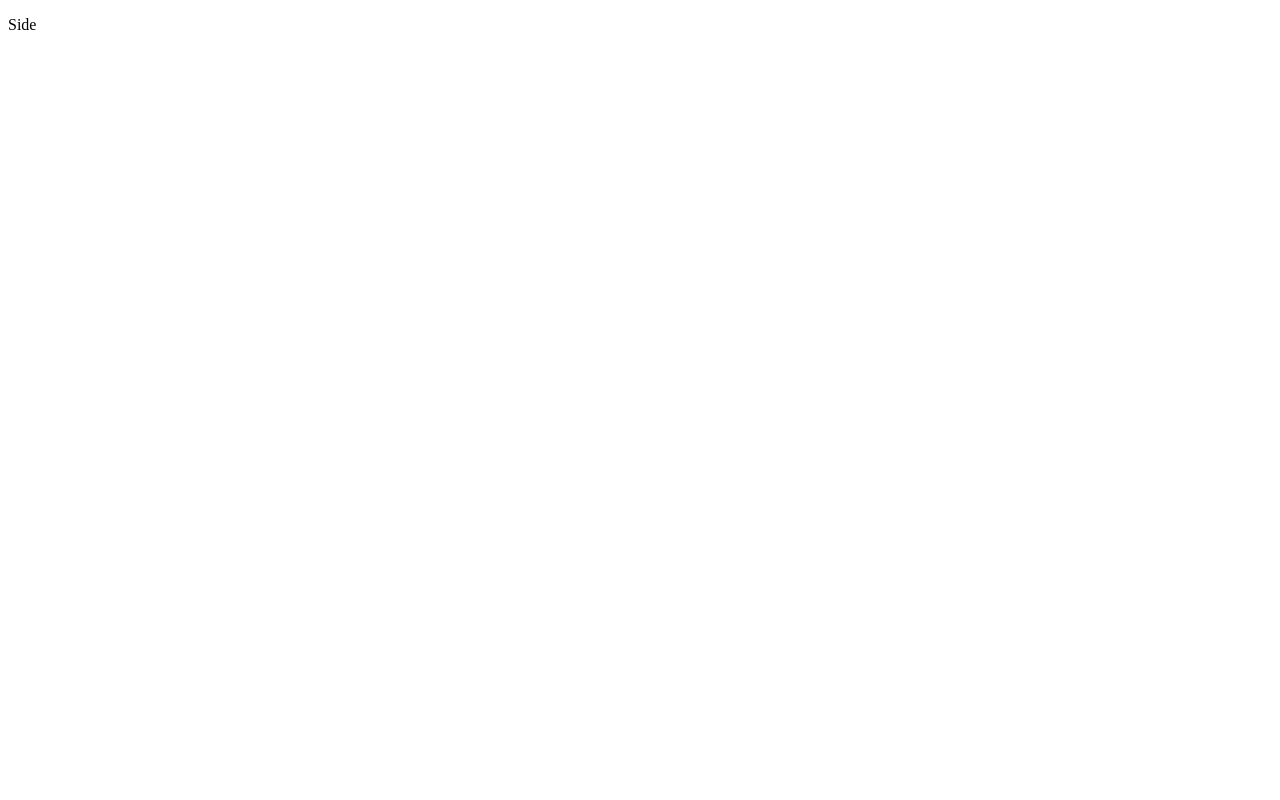
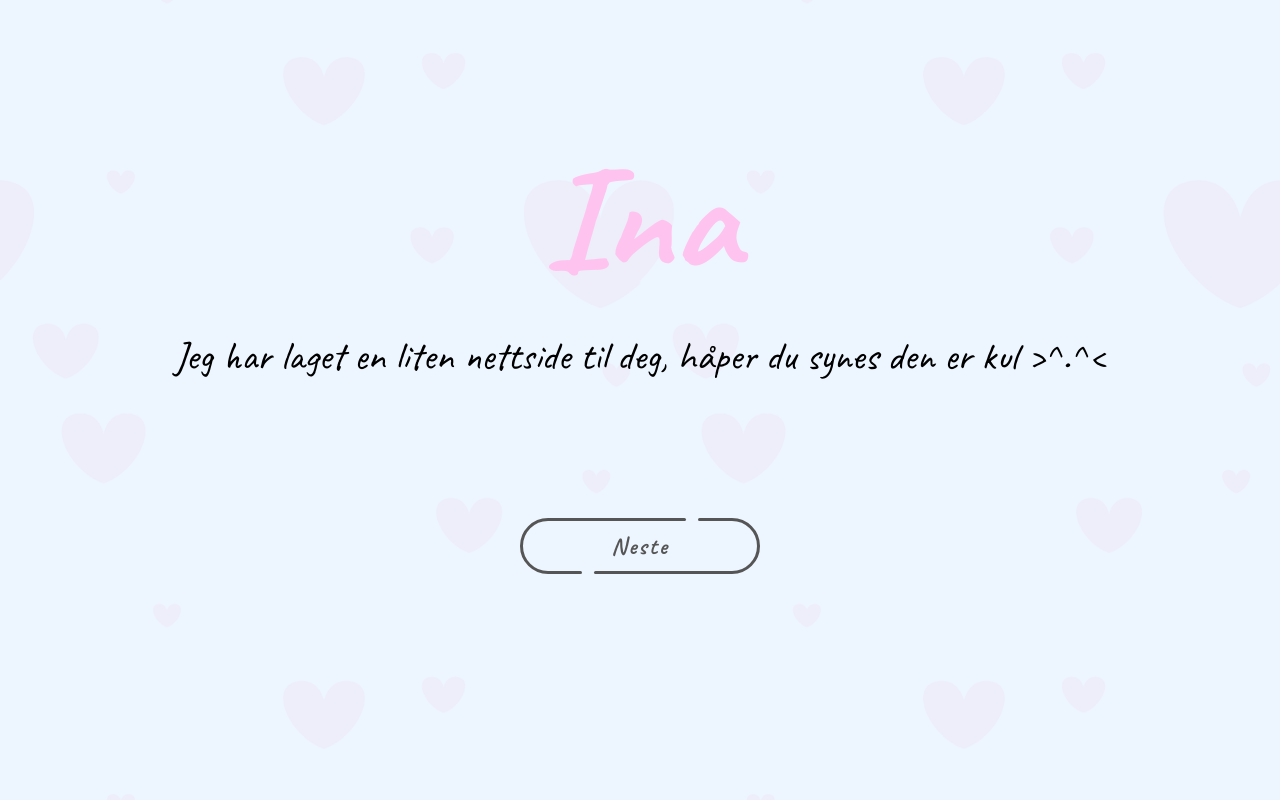
Before and after one commit to Mariusholten/mariusholten.github.io, a plain HTML site: page index.html in a window 1280 px wide. Shown: the top 800 px of the page. Drawn offline with nearby package versions, Linux system fonts and the light colour scheme.

Commit message:
Add files via upload

```diff
--- /dev/null
+++ b/index.css
@@ -0,0 +1,286 @@
+@import url('https://fonts.googleapis.com/css2?family=Caveat+Brush&family=Caveat:wght@400..700&display=swap');
+
+img {
+	width: 15%;
+	margin-bottom: 0px;
+	transition: transform .8s ease-in-out;
+}
+img:hover{
+	transform: rotate(360deg);
+}
+
+* {
+    scroll-behavior: smooth;
+}
+
+section {
+    height: 100vh;
+    width: 100%;
+	display: flex;
+	align-items: center;
+	justify-content: center;
+}
+
+body {
+	margin: 0%;
+	font-family: "Caveat", cursive;
+	font-weight: 400;
+	font-style: normal;
+	background-color: rgb(237, 246, 255);
+}
+body::before{
+	content: "";
+	background-image: url("hearts.png");
+	background-size: cover;
+	background-attachment: fixed;
+	background-position: center center;
+	opacity: 0.05;
+	background-repeat: no-repeat;
+	position: fixed;
+	top: 0;
+	left: 0;
+	width: 100%;
+	height: 100%;
+	z-index: -1;
+}
+
+.content {
+	text-align: center;
+}
+
+p {
+	margin: 15px;
+	font-size: 40px;
+}
+#sistep {
+	margin-bottom: 0%;
+	margin-top: 10px;
+}
+
+h1 {
+	margin: 2%;
+	font-size: 150px;
+	color: #ffc3ef;
+}
+
+
+.type--A{
+	--line_color : #555555 ;
+	--back_color : #ffc3ef ;
+}
+.button{
+	position : relative ;
+	z-index : 0 ;
+	width : 240px ;
+	height : 56px ;
+	text-decoration : none ;
+	font-size : 24px ;
+	font-weight : bold ;
+	color : var(--line_color) ;
+	letter-spacing : 2px ;
+	transition : all .3s ease ;
+}
+.button__text{
+	display : flex ;
+	justify-content : center ;
+	align-items : center ;
+	width : 100% ;
+	height : 100% ;
+}
+.button::before,
+.button::after,
+.button__text::before,
+.button__text::after{
+	content : '' ;
+	position : absolute ;
+	height : 3px ;
+	border-radius : 2px ;
+	background : var(--line_color) ;
+	transition : all .5s ease ;
+}
+.button::before{
+	top : 0 ;
+	left : 54px ;
+	width : calc( 100% - 56px * 2 - 16px ) ;
+}
+.button::after{
+	top : 0 ;
+	right : 54px ;
+	width : 8px ;
+}
+.button__text::before{
+	bottom : 0 ;
+	right : 54px ;
+	width : calc( 100% - 56px * 2 - 16px ) ;
+}
+.button__text::after{
+	bottom : 0 ;
+	left : 54px ;
+	width : 8px ;
+}
+.button__line{
+	position : absolute ;
+	top : 0 ;
+	width : 56px ;
+	height : 100% ;
+	overflow : hidden ;
+}
+.button__line::before{
+	content : '' ;
+	position : absolute ;
+	top : 0 ;
+	width : 150% ;
+	height : 100% ;
+	box-sizing : border-box ;
+	border-radius : 300px ;
+	border : solid 3px var(--line_color) ;
+}
+.button__line:nth-child(1),
+.button__line:nth-child(1)::before{
+	left : 0 ;
+}
+.button__line:nth-child(2),
+.button__line:nth-child(2)::before{
+	right : 0 ;
+}
+.button:hover{
+	letter-spacing : 6px ;
+}
+.button:hover::before,
+.button:hover .button__text::before{
+	width : 8px ;
+}
+.button:hover::after,
+.button:hover .button__text::after{
+	width : calc( 100% - 56px * 2 - 16px ) ;
+}
+.button__drow1,
+.button__drow2{
+	position : absolute ;
+	z-index : -1 ;
+	border-radius : 16px ;
+	transform-origin : 16px 16px ;
+}
+.button__drow1{
+	top : -16px ;
+	left : 40px ;
+	width : 32px ;
+	height : 0;
+	transform : rotate( 30deg ) ;
+}
+.button__drow2{
+	top : 44px ;
+	left : 77px ;
+	width : 32px ;
+	height : 0 ;
+	transform : rotate(-127deg ) ;
+}
+.button__drow1::before,
+.button__drow1::after,
+.button__drow2::before,
+.button__drow2::after{
+	content : '' ;
+	position : absolute ;
+}
+.button__drow1::before{
+	bottom : 0 ;
+	left : 0 ;
+	width : 0 ;
+	height : 32px ;
+	border-radius : 16px ;
+	transform-origin : 16px 16px ;
+	transform : rotate( -60deg ) ;
+}
+.button__drow1::after{
+	top : -10px ;
+	left : 45px ;
+	width : 0 ;
+	height : 32px ;
+	border-radius : 16px ;
+	transform-origin : 16px 16px ;
+	transform : rotate( 69deg ) ;
+}
+.button__drow2::before{
+	bottom : 0 ;
+	left : 0 ;
+	width : 0 ;
+	height : 32px ;
+	border-radius : 16px ;
+	transform-origin : 16px 16px ;
+	transform : rotate( -146deg ) ;
+}
+.button__drow2::after{
+	bottom : 26px ;
+	left : -40px ;
+	width : 0 ;
+	height : 32px ;
+	border-radius : 16px ;
+	transform-origin : 16px 16px ;
+	transform : rotate( -262deg ) ;
+}
+.button__drow1,
+.button__drow1::before,
+.button__drow1::after,
+.button__drow2,
+.button__drow2::before,
+.button__drow2::after{
+	background : var( --back_color ) ;
+}
+.button:hover .button__drow1{
+	animation : drow1 ease-in .06s ;
+	animation-fill-mode : forwards ;
+}
+.button:hover .button__drow1::before{
+	animation : drow2 linear .08s .06s ;
+	animation-fill-mode : forwards ;
+}
+.button:hover .button__drow1::after{
+	animation : drow3 linear .03s .14s ;
+	animation-fill-mode : forwards ;
+}
+.button:hover .button__drow2{
+	animation : drow4 linear .06s .2s ;
+	animation-fill-mode : forwards ;
+}
+.button:hover .button__drow2::before{
+	animation : drow3 linear .03s .26s ;
+	animation-fill-mode : forwards ;
+}
+.button:hover .button__drow2::after{
+	animation : drow5 linear .06s .32s ;
+	animation-fill-mode : forwards ;
+}
+@keyframes drow1{
+	0%   { height : 0 ; }
+	100% { height : 100px ; }
+}
+@keyframes drow2{
+	0%   { width : 0 ; opacity : 0 ;}
+	10%  { opacity : 0 ;}
+	11%  { opacity : 1 ;}
+	100% { width : 120px ; }
+}
+@keyframes drow3{
+	0%   { width : 0 ; }
+	100% { width : 80px ; }
+}
+@keyframes drow4{
+	0%   { height : 0 ; }
+	100% { height : 120px ; }
+}
+@keyframes drow5{
+	0%   { width : 0 ; }
+	100% { width : 124px ; }
+}
+
+.container{
+	width : 100% ;
+	height : 300px ;
+	display : flex ;
+	flex-direction : column ;
+	justify-content : center ;
+	align-items : center ;
+}
+.button:not(:last-child){
+	margin-bottom : 54px ;
+}
--- a/index.html
+++ b/index.html
@@ -1,11 +1,61 @@
 <!DOCTYPE html>
 <html lang="en">
 <head>
-    <meta charset="UTF-8">
-    <meta name="viewport" content="width=device-width, initial-scale=1.0">
-    <title>Marius Holten</title>
+	<meta charset="UTF-8">
+	<meta name="viewport" content="width=device-width, initial-scale=1.0">
+	<title>Document</title>
+	<link rel="stylesheet" href="index.css">
 </head>
 <body>
-    <p>Side</p>
+	<section id="section1">
+		<div class="content">
+			<h1>Ina</h1>
+			<p>Jeg har laget en liten nettside til deg, håper du synes den er kul >^.^<</p>
+			<div class="container">
+				<a href="#section2" class="button type--A">
+					<div class="button__line"></div>
+					<div class="button__line"></div>
+					<span class="button__text">Neste</span>
+					<div class="button__drow1"></div>
+					<div class="button__drow2"></div>
+				</a>
+			</div>
+		</div>
+	</section>
+
+
+	<section id="section2">
+		<div class="content">
+			<p>Hei på deg! Kul nettside så langt? Vet den er helt rå!</p>
+			<p>Jeg elsker deg utrolig mye og jeg vil veldig gjerne ha deg som min valentine for Valentine's day <3</p>
+			<p>Hva sier du??? kom igjen a søta !!</p>
+			<div class="container">
+				<a href="#section3" class="button type--A">
+					<div class="button__line"></div>
+					<div class="button__line"></div>
+					<span class="button__text">Neste..</span>
+					<div class="button__drow1"></div>
+					<div class="button__drow2"></div>
+				</a>
+			</div>
+		</div>
+	</section>
+
+	<section id="section3">
+		<div class="content">
+			<p>Hei på deg igjen!</p>
+			<p>Jeg har også lagd en spilleliste til deg<3</p>
+			<p>Det er ikke sikkert du liker alle sangene, men kanskje det er noen nye sanger der du vil like :) </p>
+			<div>
+				<a href="https://open.spotify.com/playlist/02YzkFG28EGuK0m28sLLnw?si=56bd847c62724d14&pt=f62603163aef48411477d446e10d0af1">
+					<img src="Spotify-Logo.png" alt="Spilleliste">
+				</a>
+			</div>
+			<p id="sistep">Klikk på meg ^^</p>
+			<h5>(Hvis det ikke funker så sender jeg den på mobilen)</h5>
+		</div>
+	</section>
+	<script src="https://ajax.googleapis.com/ajax/libs/jquery/3.5.1/jquery.min.js"></script>
+
 </body>
 </html>
```
Also changed, not shown: index.js (added, +9 -0 lines), Spotify-Logo.png (added), hearts.png (added).
